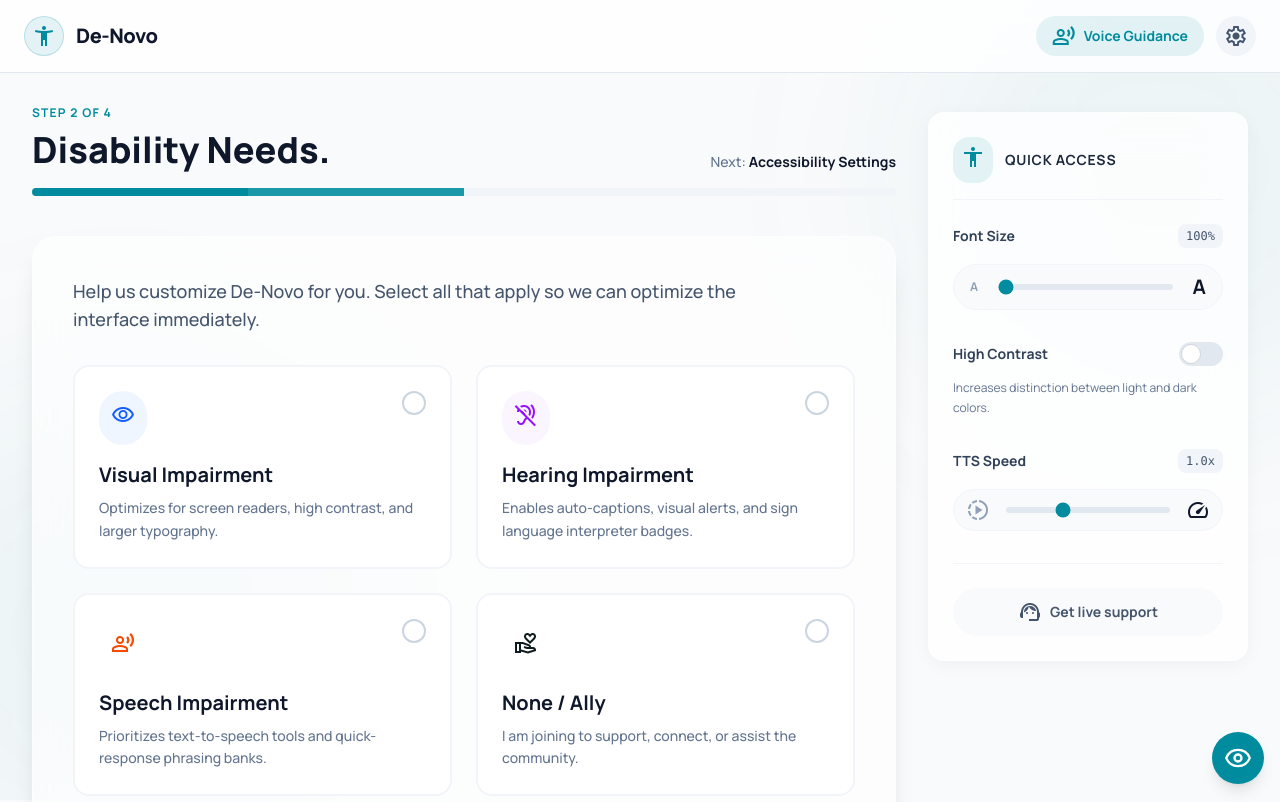
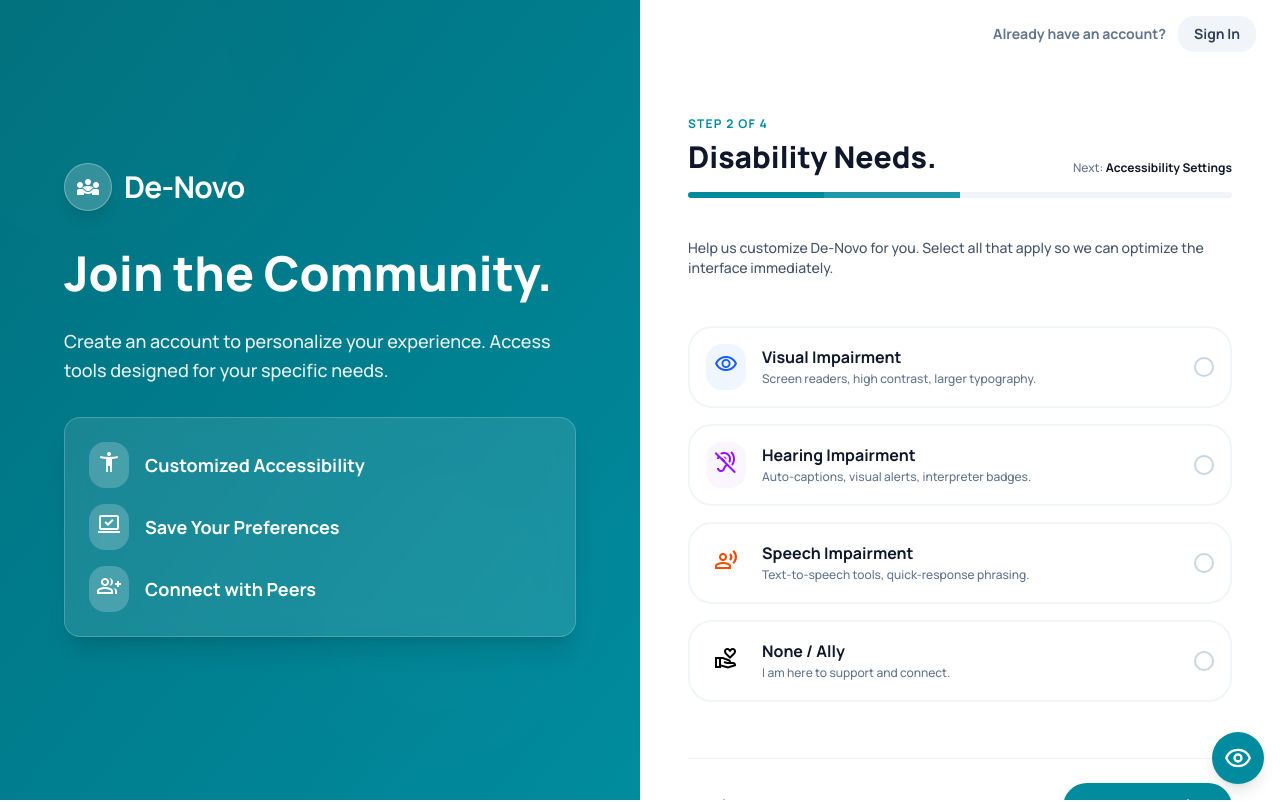
Before and after one commit to MdAhbab/De-Novo, a React (Vite) app in the folder frontend/: page /register in a window 1280 px wide. Shown: the top 802 px of the page. Built offline with nearby package versions, Linux system fonts and the light colour scheme.

Commit message:
reg added

```diff
--- a/frontend/src/pages/RegisterPage.jsx
+++ b/frontend/src/pages/RegisterPage.jsx
@@ -14,56 +14,79 @@ const RegisterPage = () => {
     };
 
     return (
-        <div className="bg-background-light dark:bg-background-dark text-text-main dark:text-white font-display min-h-screen flex flex-col selection:bg-primary/30 relative overflow-x-hidden">
-            {/* Background Ambience (Consistent with Login) */}
-            <div className="fixed top-0 left-0 w-full h-full pointer-events-none z-0 overflow-hidden">
-                <div className="absolute top-[-10%] right-[-10%] w-[500px] h-[500px] bg-primary/5 rounded-full blur-[100px] z-0"></div>
-                <div className="absolute bottom-[-10%] left-[-10%] w-[500px] h-[500px] bg-primary/5 rounded-full blur-[100px] z-0"></div>
+        <div className="h-screen w-full flex bg-background-light dark:bg-background-dark font-display overflow-hidden">
+            {/* Left Side - Visual & Branding (Adapted for Register) */}
+            <div className="hidden lg:flex lg:w-1/2 relative overflow-hidden bg-primary items-center justify-center p-12">
+                {/* Abstract Background Elements */}
+                <div className="absolute top-0 left-0 w-full h-full bg-gradient-to-br from-primary-dark to-primary opacity-90 z-10"></div>
+                <div className="absolute -top-24 -left-24 w-96 h-96 bg-white/10 rounded-full blur-3xl z-0 animate-float"></div>
+                <div className="absolute bottom-12 right-12 w-80 h-80 bg-white/10 rounded-full blur-3xl z-0 animate-float-delayed"></div>
+
+                {/* Content Overlay */}
+                <div className="relative z-20 text-white max-w-lg">
+                    <div className="mb-8 flex items-center gap-3">
+                        <div className="w-12 h-12 bg-white/20 backdrop-blur-md rounded-xl flex items-center justify-center border border-white/30 shadow-lg">
+                            <span className="material-symbols-outlined text-3xl">diversity_3</span>
+                        </div>
+                        <h1 className="text-3xl font-bold tracking-tight">De-Novo</h1>
+                    </div>
+                    <h2 className="text-5xl font-black mb-6 leading-tight">Join the Community.</h2>
+                    <p className="text-lg text-white/90 font-medium leading-relaxed mb-8">
+                        Create an account to personalize your experience. Access tools designed for your specific needs.
+                    </p>
+
+                    {/* Feature List */}
+                    <div className="bg-white/10 backdrop-blur-md border border-white/20 p-6 rounded-2xl shadow-xl space-y-4">
+                        <div className="flex items-center gap-4">
+                            <div className="p-2 bg-white/20 rounded-lg"><span className="material-symbols-outlined text-white">accessibility_new</span></div>
+                            <span className="font-bold text-lg">Customized Accessibility</span>
+                        </div>
+                        <div className="flex items-center gap-4">
+                            <div className="p-2 bg-white/20 rounded-lg"><span className="material-symbols-outlined text-white">sync_saved_locally</span></div>
+                            <span className="font-bold text-lg">Save Your Preferences</span>
+                        </div>
+                        <div className="flex items-center gap-4">
+                            <div className="p-2 bg-white/20 rounded-lg"><span className="material-symbols-outlined text-white">group_add</span></div>
+                            <span className="font-bold text-lg">Connect with Peers</span>
+                        </div>
+                    </div>
+                </div>
             </div>
 
-            {/* Skip Link for Accessibility */}
-            <a className="sr-only focus:not-sr-only focus:absolute focus:top-4 focus:left-4 z-50 bg-primary text-white px-4 py-2 rounded-lg font-bold shadow-lg" href="#main-content">Skip to content</a>
-
-            {/* Top Navigation */}
-            <header className="sticky top-0 z-40 bg-white/80 dark:bg-[#111827]/80 backdrop-blur-md border-b border-slate-200 dark:border-slate-800 px-6 py-4 transition-all duration-200">
-                <div className="max-w-7xl mx-auto flex items-center justify-between">
-                    {/* Logo Area */}
-                    <div className="flex items-center gap-3 text-slate-900 dark:text-white group">
-                        <div className="w-10 h-10 bg-primary/10 dark:bg-white/10 rounded-xl flex items-center justify-center text-primary dark:text-white border border-primary/20 transition-transform group-hover:scale-105">
-                            <span className="material-symbols-outlined text-2xl">accessibility_new</span>
+            {/* Right Side - Register Wizard */}
+            <div className="w-full lg:w-1/2 flex flex-col relative bg-white dark:bg-gray-900 overflow-y-auto">
+                {/* Top Navigation / Mobile Header */}
+                <div className="sticky top-0 z-40 bg-white/95 dark:bg-gray-900/95 backdrop-blur-sm px-6 py-4 flex items-center justify-between border-b border-slate-100 dark:border-gray-800 lg:border-none">
+                    <div className="lg:hidden flex items-center gap-2 text-primary">
+                        <span className="material-symbols-outlined text-3xl">diversity_3</span>
+                        <span className="text-xl font-bold">De-Novo</span>
                     </div>
-                        <Link to="/" className="text-xl font-black tracking-tight group-hover:text-primary transition-colors">De-Novo</Link>
-                    </div>
-                    {/* Top Actions */}
-                    <div className="flex items-center gap-3">
-                        <button aria-label="Enable Voice Guidance" className="hidden md:flex group relative items-center justify-center overflow-hidden rounded-xl h-10 px-4 bg-primary/10 hover:bg-primary hover:text-white text-primary font-bold transition-all">
-                            <span className="material-symbols-outlined mr-2 text-xl">record_voice_over</span>
-                            <span className="text-sm">Voice Guidance</span>
-                        </button>
-                        <button aria-label="Settings" className="flex items-center justify-center w-10 h-10 rounded-xl bg-slate-100 dark:bg-slate-800 text-slate-600 dark:text-slate-300 hover:bg-slate-200 dark:hover:bg-slate-700 transition-colors">
-                            <span className="material-symbols-outlined">settings</span>
-                        </button>
+                    <div className="hidden lg:block"></div> {/* Spacer for desktop layout balance if needed */}
+                    <div className="flex items-center gap-3 ml-auto">
+                        <span className="text-sm font-bold text-slate-500 hidden md:block">Already have an account?</span>
+                        <Link to="/login" className="px-4 py-2 rounded-lg bg-slate-100 dark:bg-gray-800 text-slate-700 dark:text-white font-bold text-sm hover:bg-slate-200 dark:hover:bg-gray-700 transition-colors">
+                            Sign In
+                        </Link>
                     </div>
                 </div>
-            </header>
 
-            <div className="flex flex-1 max-w-7xl mx-auto w-full p-4 md:p-8 gap-8 items-start relative z-10">
+                <div className="flex-1 w-full max-w-2xl mx-auto p-6 md:p-12 flex flex-col justify-center">
                     {/* Main Content (Wizard) */}
-                <main className="flex-1 w-full max-w-4xl mx-auto flex flex-col gap-6" id="main-content">
+                    <main className="flex flex-col gap-6" id="main-content">
                         {/* Progress Indicator */}
                         <nav aria-label="Registration Progress" className="w-full mb-4">
                             <div className="flex flex-col gap-4">
                                 <div className="flex justify-between items-end">
                                     <div>
                                         <p className="text-xs font-bold text-primary uppercase tracking-widest mb-1.5">Step 2 of 4</p>
-                                    <h2 className="text-3xl md:text-4xl font-black text-slate-900 dark:text-white leading-tight">Disability Needs.</h2>
+                                        <h2 className="text-3xl font-black text-slate-900 dark:text-white leading-tight">Disability Needs.</h2>
                                     </div>
                                     <div className="hidden md:block text-right">
-                                    <p className="text-sm text-slate-500 dark:text-slate-400 font-medium">Next: <span className="text-slate-900 dark:text-white font-bold">Accessibility Settings</span></p>
+                                        <p className="text-xs text-slate-500 dark:text-slate-400 font-medium">Next: <span className="text-slate-900 dark:text-white font-bold">Accessibility Settings</span></p>
                                     </div>
                                 </div>
                                 {/* Progress Bar Visual */}
-                            <div className="h-2 w-full bg-slate-100 dark:bg-slate-800 rounded-full overflow-hidden flex">
+                                <div className="h-1.5 w-full bg-slate-100 dark:bg-slate-800 rounded-full overflow-hidden flex">
                                     <div className="h-full bg-primary w-1/4"></div> {/* Step 1 */}
                                     <div className="h-full bg-primary w-1/4 relative overflow-hidden">
                                         <div className="absolute inset-0 bg-white/20 animate-pulse-slow"></div>
@@ -73,22 +96,20 @@ const RegisterPage = () => {
                             </div>
                         </nav>
 
-                    {/* Card Container */}
-                    <div className="bg-white/60 dark:bg-surface-dark/60 backdrop-blur-xl rounded-3xl shadow-xl border border-white/50 dark:border-slate-700/50 p-6 md:p-10 transition-colors duration-200">
-                        <div className="mb-8">
-                            <p className="text-lg text-slate-600 dark:text-slate-300 font-medium max-w-2xl">
+                        <div className="mb-6">
+                            <p className="text-sm text-slate-600 dark:text-slate-300 font-medium">
                                 Help us customize De-Novo for you. Select all that apply so we can optimize the interface immediately.
                             </p>
                         </div>
 
                         {/* Selection Grid */}
-                        <form aria-label="Disability Selection Form" className="grid grid-cols-1 md:grid-cols-2 gap-4 md:gap-6" onSubmit={(e) => e.preventDefault()}>
-                            {/* Reusable Option Card logic */}
+                        <form aria-label="Disability Selection Form" className="grid grid-cols-1 gap-4" onSubmit={(e) => e.preventDefault()}>
+                            {/* Reusable Option Card logic - Compact Layout */}
                             {[
-                                { id: 'visual', icon: 'visibility', title: 'Visual Impairment', desc: 'Optimizes for screen readers, high contrast, and larger typography.', color: 'blue' },
-                                { id: 'hearing', icon: 'hearing_disabled', title: 'Hearing Impairment', desc: 'Enables auto-captions, visual alerts, and sign language interpreter badges.', color: 'purple' },
-                                { id: 'speech', icon: 'record_voice_over', title: 'Speech Impairment', desc: 'Prioritizes text-to-speech tools and quick-response phrasing banks.', color: 'orange' },
-                                { id: 'ally', icon: 'volunteer_activism', title: 'None / Ally', desc: 'I am joining to support, connect, or assist the community.', color: 'emerald' }
+                                { id: 'visual', icon: 'visibility', title: 'Visual Impairment', desc: 'Screen readers, high contrast, larger typography.', color: 'blue' },
+                                { id: 'hearing', icon: 'hearing_disabled', title: 'Hearing Impairment', desc: 'Auto-captions, visual alerts, interpreter badges.', color: 'purple' },
+                                { id: 'speech', icon: 'record_voice_over', title: 'Speech Impairment', desc: 'Text-to-speech tools, quick-response phrasing.', color: 'orange' },
+                                { id: 'ally', icon: 'volunteer_activism', title: 'None / Ally', desc: 'I am here to support and connect.', color: 'emerald' }
                             ].map((option) => (
                                 <label key={option.id} className="relative group cursor-pointer">
                                     <input
@@ -99,23 +120,21 @@ const RegisterPage = () => {
                                         checked={selected.includes(option.id)}
                                         onChange={() => toggleSelection(option.id)}
                                     />
-                                    <div className={`h-full p-6 rounded-2xl border-2 transition-all duration-200 flex flex-col gap-4 relative overflow-hidden ${selected.includes(option.id)
-                                            ? 'border-primary bg-primary/5 dark:bg-primary/10 shadow-lg shadow-primary/10'
+                                    <div className={`p-4 rounded-xl border-2 transition-all duration-200 flex items-center gap-4 relative overflow-hidden ${selected.includes(option.id)
+                                            ? 'border-primary bg-primary/5 dark:bg-primary/10'
                                             : 'border-slate-100 dark:border-slate-700 hover:border-primary/40 hover:bg-slate-50 dark:hover:bg-slate-800/50 bg-white dark:bg-slate-800'
                                         }`}>
-                                        <div className="flex justify-between items-start z-10">
-                                            <div className={`p-3 rounded-xl ${selected.includes(option.id) ? 'bg-white dark:bg-white/10 text-primary' : `bg-${option.color}-50 dark:bg-${option.color}-900/20 text-${option.color}-600 dark:text-${option.color}-400`
+                                        <div className={`p-2 rounded-lg shrink-0 ${selected.includes(option.id) ? 'bg-white dark:bg-white/10 text-primary' : `bg-${option.color}-50 dark:bg-${option.color}-900/20 text-${option.color}-600 dark:text-${option.color}-400`
                                             }`}>
-                                                <span className="material-symbols-outlined text-3xl">{option.icon}</span>
+                                            <span className="material-symbols-outlined text-2xl">{option.icon}</span>
                                         </div>
-                                            <div className={`w-6 h-6 rounded-full border-2 flex items-center justify-center transition-colors ${selected.includes(option.id) ? 'border-primary bg-primary text-white' : 'border-slate-300 dark:border-slate-600'
+                                        <div className="flex-1">
+                                            <h3 className="text-base font-bold text-slate-900 dark:text-white">{option.title}</h3>
+                                            <p className="text-xs text-slate-500 dark:text-slate-400 font-medium leading-relaxed line-clamp-1 sm:line-clamp-none">{option.desc}</p>
+                                        </div>
+                                        <div className={`w-5 h-5 rounded-full border-2 flex items-center justify-center transition-colors shrink-0 ${selected.includes(option.id) ? 'border-primary bg-primary text-white' : 'border-slate-300 dark:border-slate-600'
                                             }`}>
-                                                {selected.includes(option.id) && <span className="material-symbols-outlined text-[14px] font-bold">check</span>}
-                                            </div>
-                                        </div>
-                                        <div className="z-10">
-                                            <h3 className="text-xl font-bold text-slate-900 dark:text-white mb-2">{option.title}</h3>
-                                            <p className="text-sm text-slate-500 dark:text-slate-400 font-medium leading-relaxed">{option.desc}</p>
+                                            {selected.includes(option.id) && <span className="material-symbols-outlined text-[12px] font-bold">check</span>}
                                         </div>
                                     </div>
                                 </label>
@@ -123,81 +142,18 @@ const RegisterPage = () => {
                         </form>
 
                         {/* Action Buttons */}
-                        <div className="mt-10 flex flex-col-reverse md:flex-row gap-4 justify-between items-center pt-8 border-t border-slate-100 dark:border-slate-800">
-                            <button className="w-full md:w-auto px-8 h-14 rounded-xl font-bold text-base text-slate-500 hover:text-slate-800 dark:text-slate-400 dark:hover:text-white transition-colors flex items-center justify-center gap-2">
-                                <span className="material-symbols-outlined">arrow_back</span>
+                        <div className="mt-8 flex flex-col-reverse md:flex-row gap-3 pt-6 border-t border-slate-100 dark:border-slate-800">
+                            <button className="w-full md:w-auto px-6 h-12 rounded-xl font-bold text-sm text-slate-500 hover:text-slate-800 dark:text-slate-400 dark:hover:text-white transition-colors flex items-center justify-center gap-2">
+                                <span className="material-symbols-outlined text-lg">arrow_back</span>
                                 Back
                             </button>
-                            <button className="w-full md:w-auto px-10 h-14 rounded-xl bg-primary hover:bg-primary-dark text-white font-bold text-lg shadow-lg shadow-primary/25 hover:shadow-xl hover:shadow-primary/30 focus:ring-4 focus:ring-primary/30 transition-all flex items-center justify-center gap-2 active:scale-[0.98]">
+                            <button className="w-full md:w-auto md:ml-auto px-8 h-12 rounded-xl bg-primary hover:bg-primary-dark text-white font-bold text-base shadow-lg shadow-primary/25 hover:shadow-xl hover:shadow-primary/30 focus:ring-4 focus:ring-primary/30 transition-all flex items-center justify-center gap-2 active:scale-[0.98]">
                                 <span>Continue</span>
-                                <span className="material-symbols-outlined">arrow_forward</span>
+                                <span className="material-symbols-outlined text-lg">arrow_forward</span>
                             </button>
                         </div>
+                    </main>
                 </div>
-
-                    {/* Contextual Help (Screen Reader) */}
-                    <div aria-live="polite" className="sr-only" role="status">
-                        Currently on step 2 of 4: Disability Needs Selection. Please select one or more options.
-                    </div>
-                </main>
-
-                {/* Persistent Accessibility Sidebar (Desktop) */}
-                <aside className="hidden lg:block w-80 sticky top-28 self-start">
-                    <div className="bg-white/80 dark:bg-surface-dark/80 backdrop-blur-xl rounded-2xl shadow-soft border border-white/50 dark:border-slate-700/50 p-6">
-                        <div className="flex items-center gap-3 mb-6 pb-4 border-b border-slate-100 dark:border-slate-700">
-                            <div className="p-2 bg-primary/10 rounded-lg text-primary">
-                                <span className="material-symbols-outlined text-xl">accessibility</span>
-                            </div>
-                            <h3 className="font-bold text-sm uppercase tracking-wider text-slate-800 dark:text-slate-200">Quick Access</h3>
-                        </div>
-                        <div className="flex flex-col gap-8">
-                            {/* Text Size */}
-                            <div className="space-y-4">
-                                <div className="flex justify-between items-center">
-                                    <label className="text-sm font-bold text-slate-700 dark:text-slate-200" htmlFor="font-size">Font Size</label>
-                                    <span className="text-xs bg-slate-100 dark:bg-slate-700 px-2 py-1 rounded text-slate-600 dark:text-slate-300 font-mono">100%</span>
-                                </div>
-                                <div className="flex items-center gap-3 bg-slate-50 dark:bg-slate-900/50 p-2 rounded-xl border border-slate-100 dark:border-slate-800">
-                                    <span className="text-xs font-bold text-slate-400 px-2">A</span>
-                                    <input className="w-full accent-primary h-1.5 bg-slate-200 rounded-lg appearance-none cursor-pointer" aria-label="Adjust font size" id="font-size" max="200" min="100" step="10" type="range" defaultValue="100" />
-                                    <span className="text-xl font-bold text-slate-900 dark:text-white px-2">A</span>
-                                </div>
-                            </div>
-                            {/* Contrast Toggle */}
-                            <div className="space-y-3">
-                                <div className="flex justify-between items-center">
-                                    <span className="text-sm font-bold text-slate-700 dark:text-slate-200">High Contrast</span>
-                                    <label className="relative inline-flex items-center cursor-pointer">
-                                        <input className="sr-only peer" type="checkbox" />
-                                        <div className="w-11 h-6 bg-slate-200 peer-focus:outline-none rounded-full peer dark:bg-slate-700 peer-checked:after:translate-x-full peer-checked:after:border-white after:content-[''] after:absolute after:top-[2px] after:left-[2px] after:bg-white after:border-gray-300 after:border after:rounded-full after:h-5 after:w-5 after:transition-all peer-checked:bg-primary"></div>
-                                    </label>
-                                </div>
-                                <p className="text-xs text-slate-500 dark:text-slate-400 leading-relaxed">
-                                    Increases distinction between light and dark colors.
-                                </p>
-                            </div>
-                            {/* TTS Speed */}
-                            <div className="space-y-4">
-                                <div className="flex justify-between items-center">
-                                    <label className="text-sm font-bold text-slate-700 dark:text-slate-200" htmlFor="tts-speed">TTS Speed</label>
-                                    <span className="text-xs bg-slate-100 dark:bg-slate-700 px-2 py-1 rounded text-slate-600 dark:text-slate-300 font-mono">1.0x</span>
-                                </div>
-                                <div className="flex items-center gap-3 bg-slate-50 dark:bg-slate-900/50 p-2 rounded-xl border border-slate-100 dark:border-slate-800">
-                                    <span className="material-symbols-outlined text-slate-400 text-sm px-1">slow_motion_video</span>
-                                    <input className="w-full accent-primary h-1.5 bg-slate-200 rounded-lg appearance-none cursor-pointer" aria-label="Adjust Text to Speech speed" id="tts-speed" max="2" min="0.5" step="0.25" type="range" defaultValue="1" />
-                                    <span className="material-symbols-outlined text-slate-900 dark:text-white text-sm px-1">speed</span>
-                                </div>
-                            </div>
-                        </div>
-                        {/* Need Help? */}
-                        <div className="mt-8 pt-6 border-t border-slate-100 dark:border-slate-700">
-                            <button className="w-full flex items-center justify-center gap-2 p-3 rounded-xl bg-slate-50 dark:bg-slate-800 text-sm font-bold text-slate-600 dark:text-slate-300 hover:text-primary hover:bg-primary/5 transition-all">
-                                <span className="material-symbols-outlined text-lg">support_agent</span>
-                                <span>Get live support</span>
-                            </button>
-                        </div>
-                    </div>
-                </aside>
             </div>
         </div>
     );
```
Lines whose indentation alone changed are shown as unchanged.
